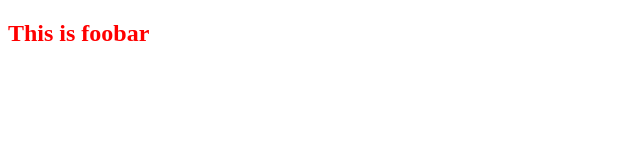
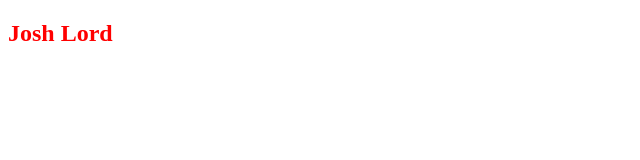
Before and after one commit to jlord001/foobar, a plain HTML site: page index.html in a window 1280 px wide. Shown: the full height of the page, 0-640 px from the left. Drawn offline with Linux system fonts and the light colour scheme.

Commit message:
update h2 with my name

```diff
--- a/index.html
+++ b/index.html
@@ -5,6 +5,6 @@
     <link rel="stylesheet" href="style.css" />
   </head>
   <body>
-    <h2>This is foobar</h2>
+    <h2>Josh Lord</h2>
   </body>
 </html>
```
